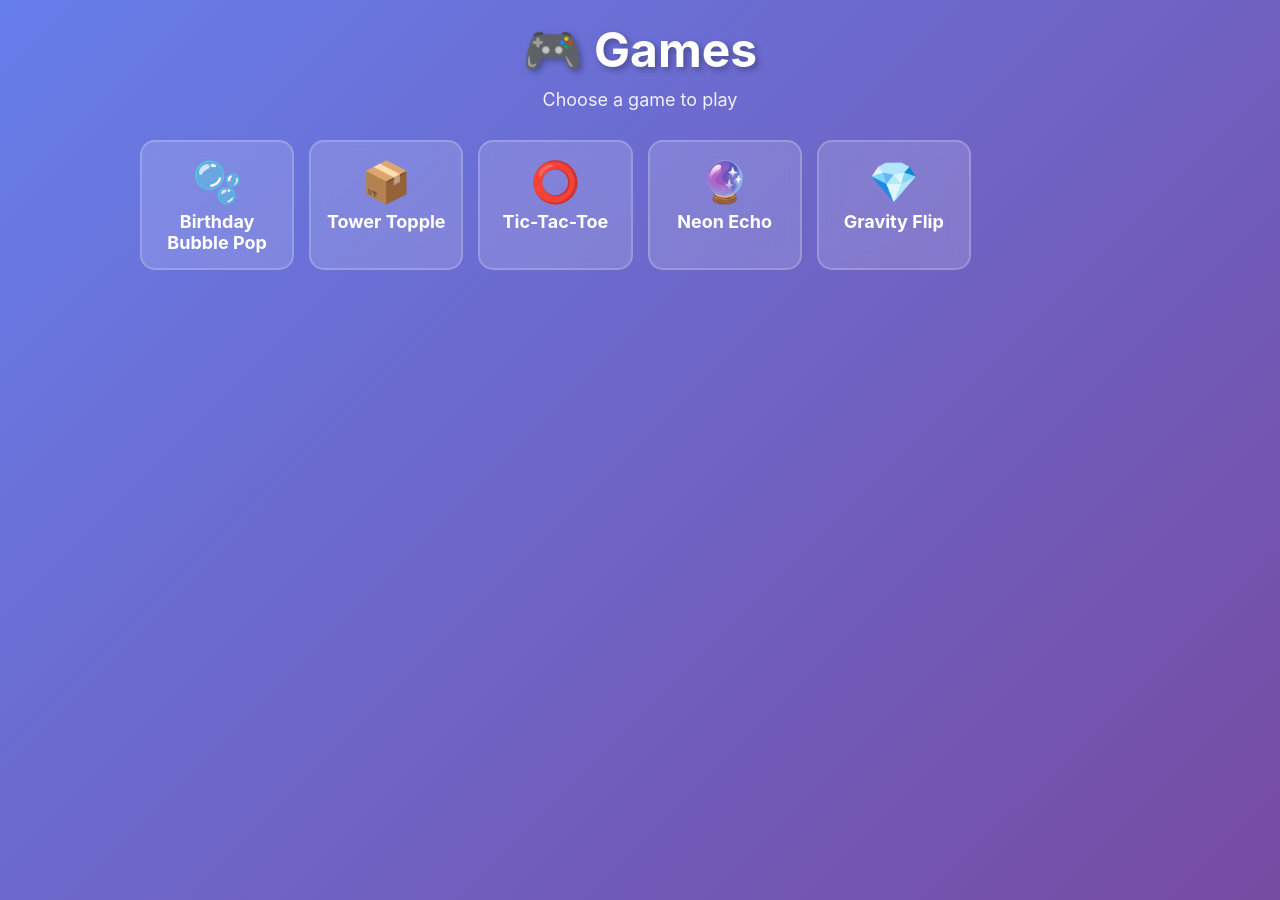
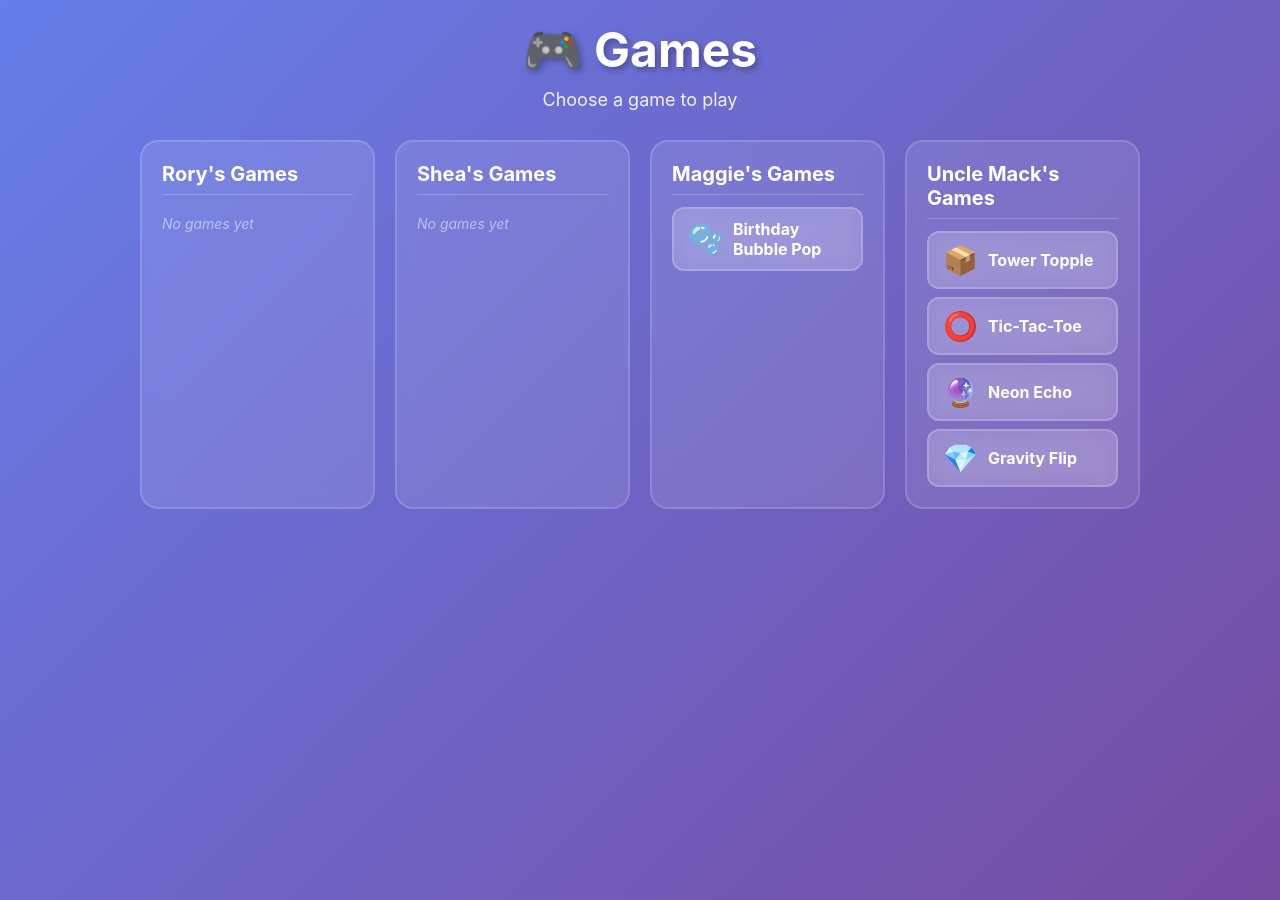
Before and after one commit to mackorone/mackorone.github.io, a Jekyll site: the page games/index.html, which Jekyll copies as it is, in a window 1280 px wide. Built offline with Jekyll 4.4.1, drawn with Linux system fonts in a browser that asks for light colours.

Commit message:
Sort the games by person

```diff
--- a/games/index.html
+++ b/games/index.html
@@ -39,49 +39,80 @@
             opacity: 0.9;
         }
 
-        .games-grid {
+        .folders-grid {
             display: grid;
-            grid-template-columns: repeat(auto-fill, minmax(140px, 1fr));
-            gap: 15px;
+            grid-template-columns: repeat(auto-fill, minmax(200px, 1fr));
+            gap: 20px;
             margin-bottom: 40px;
+        }
+
+        .folder {
+            background: rgba(255, 255, 255, 0.1);
+            backdrop-filter: blur(10px);
+            border-radius: 18px;
+            padding: 20px;
+            border: 2px solid rgba(255, 255, 255, 0.15);
+        }
+
+        .folder-title {
+            font-size: 20px;
+            font-weight: bold;
+            margin-bottom: 12px;
+            padding-bottom: 8px;
+            border-bottom: 1px solid rgba(255, 255, 255, 0.2);
+        }
+
+        .games-list {
+            display: flex;
+            flex-direction: column;
+            gap: 8px;
         }
 
         .game-card {
             background: rgba(255, 255, 255, 0.15);
             backdrop-filter: blur(10px);
-            border-radius: 15px;
-            padding: 15px;
+            border-radius: 12px;
+            padding: 10px 14px;
             text-decoration: none;
             color: white;
             transition: all 0.3s ease;
             border: 2px solid rgba(255, 255, 255, 0.2);
             display: flex;
-            flex-direction: column;
             align-items: center;
-            gap: 5px;
+            gap: 10px;
         }
 
         .game-card:hover {
-            transform: translateY(-5px);
+            transform: translateY(-3px);
             background: rgba(255, 255, 255, 0.25);
             border-color: rgba(255, 255, 255, 0.4);
-            box-shadow: 0 10px 30px rgba(0, 0, 0, 0.3);
+            box-shadow: 0 8px 20px rgba(0, 0, 0, 0.3);
         }
 
         .game-icon {
-            font-size: 40px;
-            margin-bottom: 0px;
+            font-size: 28px;
+            flex-shrink: 0;
         }
 
         .game-title {
-            font-size: 18px;
+            font-size: 16px;
             font-weight: bold;
-            text-align: center;
+        }
+
+        .empty-folder {
+            font-size: 14px;
+            opacity: 0.5;
+            font-style: italic;
+            padding: 8px 0;
         }
 
         @media (max-width: 768px) {
             h1 {
                 font-size: 36px;
+            }
+
+            .folders-grid {
+                grid-template-columns: 1fr;
             }
         }
     </style>
@@ -91,38 +122,67 @@
         <h1>🎮 Games</h1>
         <p class="subtitle">Choose a game to play</p>
 
-        <div class="games-grid">
-            <!-- Birthday Bubble Pop Game -->
-            <a href="birthday-bubble-pop.html" class="game-card">
+        <div class="folders-grid">
+            <div class="folder">
+                <div class="folder-title">Rory's Games</div>
+                <div class="games-list">
+                    <div class="empty-folder">No games yet</div>
+                </div>
+            </div>
+
+            <div class="folder">
+                <div class="folder-title">Shea's Games</div>
+                <div class="games-list">
+                    <div class="empty-folder">No games yet</div>
+                </div>
+            </div>
+
+            <div class="folder">
+                <div class="folder-title">Maggie's Games</div>
+                <div class="games-list">
+                    <a href="birthday-bubble-pop.html"
+                       class="game-card">
                         <div class="game-icon">🫧</div>
-                <div class="game-title">Birthday Bubble Pop</div>
+                        <div class="game-title">
+                            Birthday Bubble Pop
+                        </div>
                     </a>
+                </div>
+            </div>
 
-            <!-- Tower Topple Game -->
-            <a href="tower-topple.html" class="game-card">
+            <div class="folder">
+                <div class="folder-title">Uncle Mack's Games</div>
+                <div class="games-list">
+                    <a href="tower-topple.html"
+                       class="game-card">
                         <div class="game-icon">📦</div>
-                <div class="game-title">Tower Topple</div>
+                        <div class="game-title">
+                            Tower Topple
+                        </div>
                     </a>
-
-            <!-- Tic-Tac-Toe Game -->
-            <a href="tic-tac-toe.html" class="game-card">
+                    <a href="tic-tac-toe.html"
+                       class="game-card">
                         <div class="game-icon">⭕</div>
-                <div class="game-title">Tic-Tac-Toe</div>
+                        <div class="game-title">
+                            Tic-Tac-Toe
+                        </div>
                     </a>
-
-            <!-- Neon Echo Game -->
-            <a href="neon-echo.html" class="game-card">
+                    <a href="neon-echo.html"
+                       class="game-card">
                         <div class="game-icon">🔮</div>
-                <div class="game-title">Neon Echo</div>
+                        <div class="game-title">
+                            Neon Echo
+                        </div>
                     </a>
-
-            <!-- Gravity Flip Game -->
-            <a href="gravity-flip.html" class="game-card">
+                    <a href="gravity-flip.html"
+                       class="game-card">
                         <div class="game-icon">💎</div>
-                <div class="game-title">Gravity Flip</div>
+                        <div class="game-title">
+                            Gravity Flip
+                        </div>
                     </a>
-
-            <!-- Add more games here in the future -->
+                </div>
+            </div>
         </div>
     </div>
 </body>
```
Lines whose indentation alone changed are shown as unchanged.
